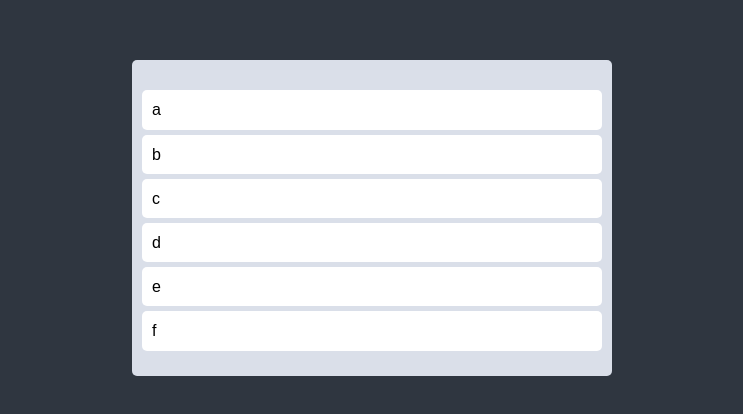
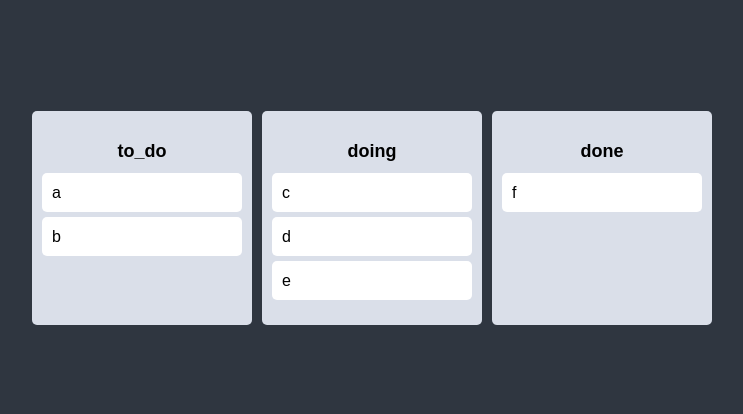
Before and after one commit to hongsyong92/react-masterclass, a React (Create React App) app: page / in a window 1280 px wide. Shown: the part 182-596 px from the top of the page, without its empty margins (268-1011 px from the left). Built offline with nearby package versions, Linux system fonts and the light colour scheme.

Commit message:
trello clone 중간저장

```diff
--- a/src/App.tsx
+++ b/src/App.tsx
@@ -1,39 +1,27 @@
-import {
-  DragDropContext,
-  Draggable,
-  Droppable,
-  DropResult,
-} from "react-beautiful-dnd";
+import { DragDropContext, DropResult } from "react-beautiful-dnd";
 import { useRecoilState } from "recoil";
 import styled from "styled-components";
 import { toDoState } from "./atoms";
-import DraggableCard from "./Components/DraggableCard";
+import Board from "./Components/Board";
 
 function App() {
   const [toDos, setToDos] = useRecoilState(toDoState);
   const onDragEnd = ({ draggableId, destination, source }: DropResult) => {
     if (!destination) return;
-    setToDos((prevToDos) => {
-      const toDosCopy = [...prevToDos];
-      toDosCopy.splice(source.index, 1);
-      toDosCopy.splice(destination?.index, 0, draggableId);
-      return toDosCopy;
-    });
+    // setToDos((prevToDos) => {
+    //   const toDosCopy = [...prevToDos];
+    //   toDosCopy.splice(source.index, 1);
+    //   toDosCopy.splice(destination?.index, 0, draggableId);
+    //   return toDosCopy;
+    // });
   };
   return (
     <DragDropContext onDragEnd={onDragEnd}>
       <Wrapper>
         <Boards>
-          <Droppable droppableId="one">
-            {(magic) => (
-              <Board ref={magic.innerRef} {...magic.droppableProps}>
-                {toDos.map((toDo, index) => (
-                  <DraggableCard key={toDo} toDo={toDo} index={index} />
-                ))}
-                {magic.placeholder}
-              </Board>
-            )}
-          </Droppable>
+          {Object.keys(toDos).map((boardId) => (
+            <Board key={boardId} boardId={boardId} toDos={toDos[boardId]} />
+          ))}
         </Boards>
       </Wrapper>
     </DragDropContext>
@@ -46,7 +34,7 @@
   display: flex;
   justify-content: center;
   align-items: center;
-  max-width: 480px;
+  max-width: 680px;
   width: 100%;
   height: 100vh;
   margin: 0 auto;
@@ -54,13 +42,7 @@
 
 const Boards = styled.div`
   display: grid;
-  grid-template-columns: repeat(1, 1fr);
+  grid-template-columns: repeat(3, 1fr);
+  grid-gap: 10px;
   width: 100%;
 `;
-
-const Board = styled.div`
-  padding: 30px 10px 20px 10px;
-  border-radius: 5px;
-  min-height: 200px;
-  background-color: ${(props) => props.theme.boardColor};
-`;
--- /dev/null
+++ b/src/Components/Board.tsx
@@ -0,0 +1,42 @@
+import styled from "styled-components";
+import { Droppable } from "react-beautiful-dnd";
+import DraggableCard from "../Components/DraggableCard";
+
+interface IBoardProps {
+  toDos: string[];
+  boardId: string;
+}
+
+function Board({ toDos, boardId }: IBoardProps) {
+  return (
+    <Wrapper>
+      <Title>{boardId}</Title>
+      <Droppable droppableId={boardId}>
+        {(magic) => (
+          <div ref={magic.innerRef} {...magic.droppableProps}>
+            {toDos.map((toDo, index) => (
+              <DraggableCard key={toDo} toDo={toDo} index={index} />
+            ))}
+            {magic.placeholder}
+          </div>
+        )}
+      </Droppable>
+    </Wrapper>
+  );
+}
+
+export default Board;
+
+const Wrapper = styled.div`
+  padding: 30px 10px 20px 10px;
+  border-radius: 5px;
+  min-height: 200px;
+  background-color: ${(props) => props.theme.boardColor};
+`;
+
+const Title = styled.h2`
+  font-size: 18px;
+  font-weight: 600;
+  text-align: center;
+  margin-bottom: 10px;
+`;
--- a/src/Components/DraggableCard.tsx
+++ b/src/Components/DraggableCard.tsx
@@ -1,3 +1,4 @@
+import React from "react";
 import { Draggable } from "react-beautiful-dnd";
 import styled from "styled-components";
 
@@ -22,7 +23,7 @@
   );
 }
 
-export default DraggableCard;
+export default React.memo(DraggableCard);
 
 const Card = styled.div`
   padding: 10px;
--- a/src/atoms.tsx
+++ b/src/atoms.tsx
@@ -1,6 +1,14 @@
-import { atom, selector } from "recoil";
+import { atom } from "recoil";
 
-export const toDoState = atom({
+interface IToDoState {
+  [key: string]: string[];
+}
+
+export const toDoState = atom<IToDoState>({
   key: "toDo",
-  default: ["a", "b", "c", "d", "e", "f"],
+  default: {
+    to_do: ["a", "b"],
+    doing: ["c", "d", "e"],
+    done: ["f"],
+  },
 });
```
